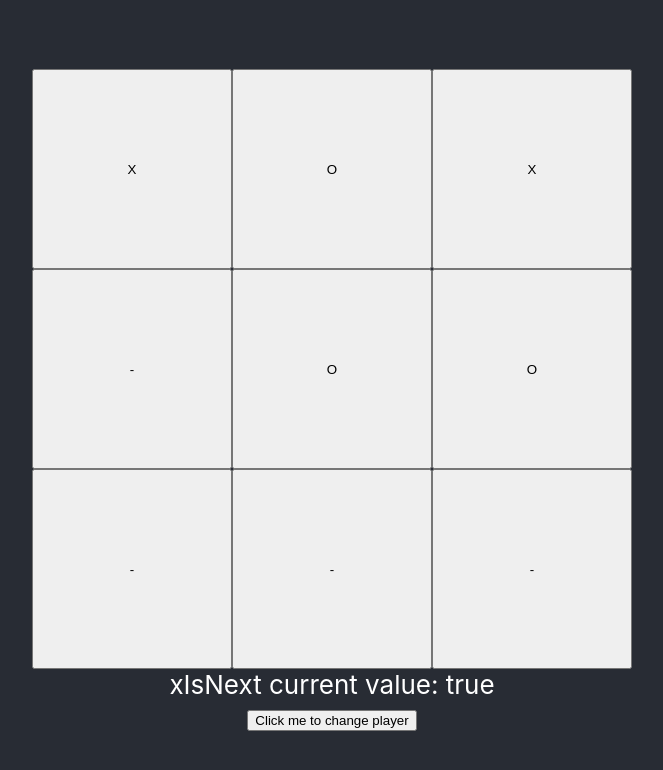
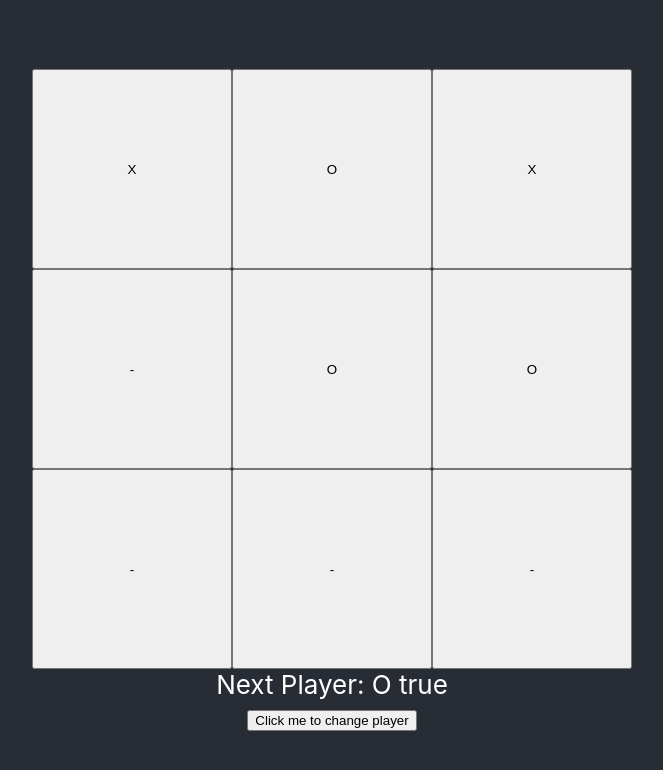
Before and after one commit to farhaannishtar/react-tic-tac-toe, a React (Create React App) app: page / in a window 1280 px wide. Shown: the top 770 px of the page, without its empty margins (308-971 px from the left). Built offline with nearby package versions, Linux system fonts and the light colour scheme.

Commit message:
Changed the turn of who is the next player

```diff
--- a/src/App.tsx
+++ b/src/App.tsx
@@ -18,9 +18,9 @@ function App() {
       <div className="App">
         <Board squares={boardValues} />
         <div>
-          xIsNext current value:  {xIsNext ? 'true' : 'false' }
+          Next Player: O  {xIsNext ? 'true' : 'false' }
           <div>
-            <button onClick={() => setXIsNext(false)}>
+            <button onClick={() => setXIsNext(!xIsNext)}>
               Click me to change player
             </button>
           </div>
@@ -29,5 +29,4 @@ function App() {
     </>
   );
 }
-
 export default App;
```
